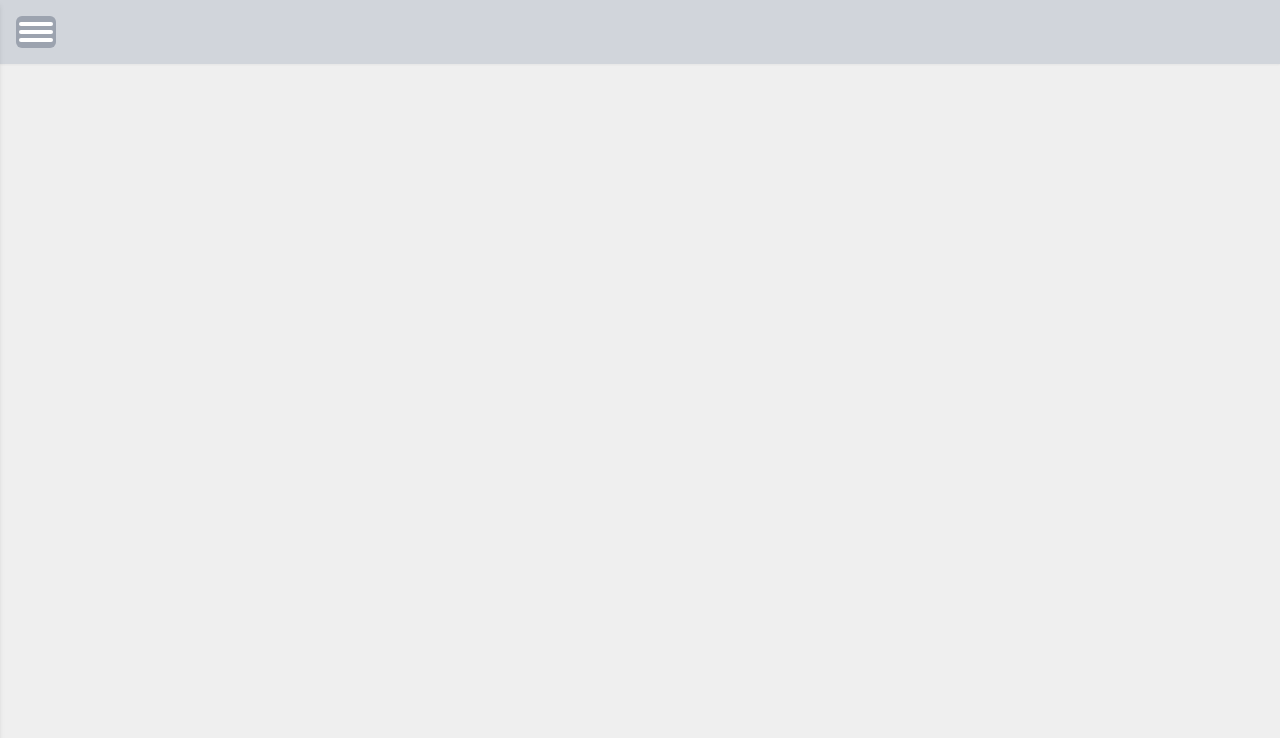
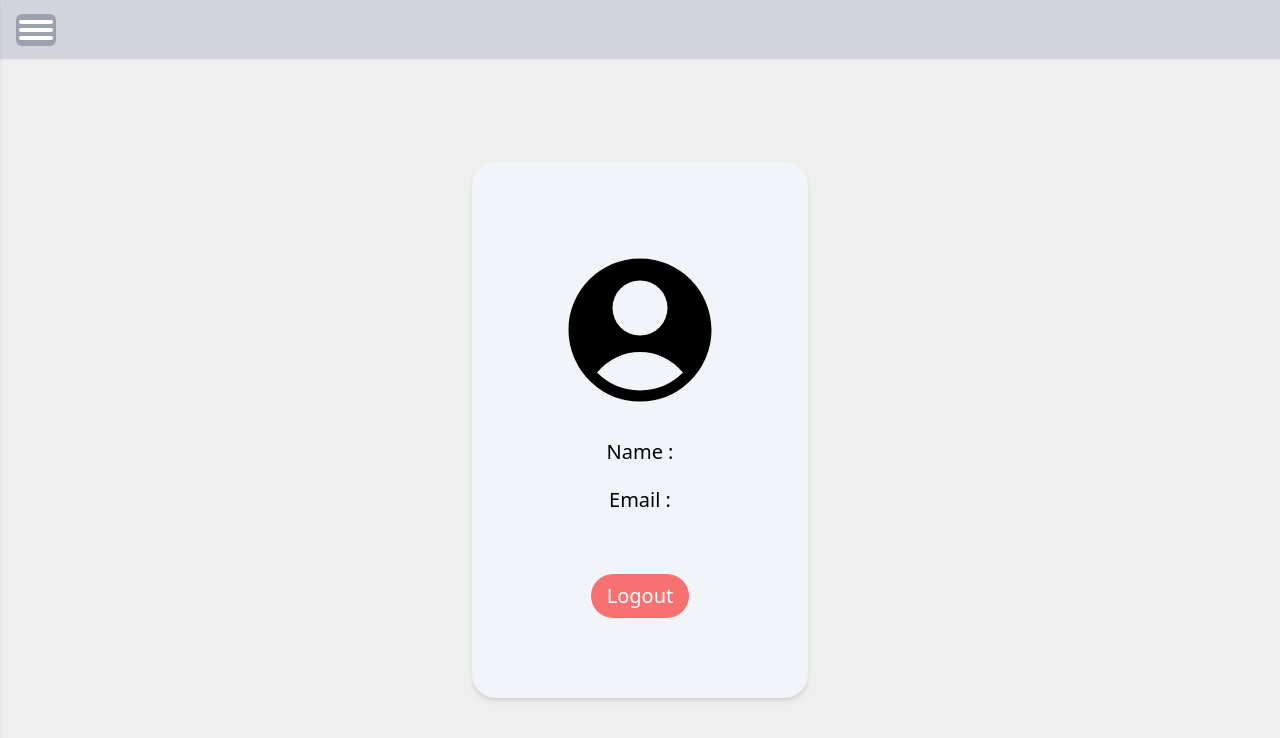
Before and after one commit to emiliojuni0r/gdgoc-fe-Self-Learning-Assignment, a Next.js app: page /profile in a window 1280 px wide. Shown: the top 738 px of the page. Built offline with nearby package versions, Linux system fonts and the light colour scheme.

Commit message:
prrofile page (still static)

```diff
--- a/src/app/(main routes)/dashboard/page.jsx
+++ b/src/app/(main routes)/dashboard/page.jsx
@@ -163,7 +163,7 @@ export default function DashboardPage() {
         {/* Notes Container */}
         <div className="w-full h-full grid grid-cols-1 lg:grid-cols-3 gap-5 items-start p-10">
           {/* Note Examples */}
-          <div className="w-[300px] h-[200px] lg:w-[400px] lg:min-h-[300px] flex flex-col p-2 rounded-lg hover:shadow-lg shadow-md transition-all bg-slate-100">
+          <div className="w-[300px] h-[280px] lg:w-[400px] lg:min-h-[300px] flex flex-col p-2 rounded-lg hover:shadow-lg shadow-md transition-all bg-slate-100">
             {/* title note */}
             <div className="w-full h-fit flex flex-row">
               {/* note title */}
--- a/src/app/(main routes)/profile/page.jsx
+++ b/src/app/(main routes)/profile/page.jsx
@@ -1,5 +1,6 @@
 "use client";
 
+import Image from "next/image";
 import Link from "next/link";
 import { usePathname } from "next/navigation";
 import { useState } from "react";
@@ -70,6 +71,25 @@ export default function ProfilePage() {
             <div className="w-10/12 lg:h-1 h-0.5 bg-white rounded-3xl group-hover:rotate-[20deg] group-hover:w-1/2 group-hover:-translate-x-2 group-hover:-translate-y-1 transition-all"></div>
           </div>
         </div>
+
+        {/* content profile */}
+        <div className="w-full h-full flex flex-col justify-center items-center">
+          <div className="w-full h-full lg:w-fit lg:h-fit bg-slate-100 rounded-3xl lg:p-20 mt-20 lg:mt-0 shadow-md flex flex-col gap-3 lg:gap-5 justify-center items-center text-lg lg:text-xl">
+            <Image
+              src={"/profile-icon.svg"}
+              width={0}
+              height={0}
+              className="w-36 h-36 lg:w-44 lg:h-44 cursor-pointer hover:rotate-12 transition"
+              alt="edit Icon"
+            />
+            <p>Name : </p>
+            <p>Email : </p>
+
+            {/* logout button */}
+            <div className="bg-red-400 hover:bg-red-500 px-4 py-2 rounded-3xl mt-10 text-white cursor pointer">Logout</div>
+          </div>
+        </div>
+        {/* end of content profile */}
       </div>
     </div>
   );
```
Also changed, not shown: public/profile-icon.svg (added).
